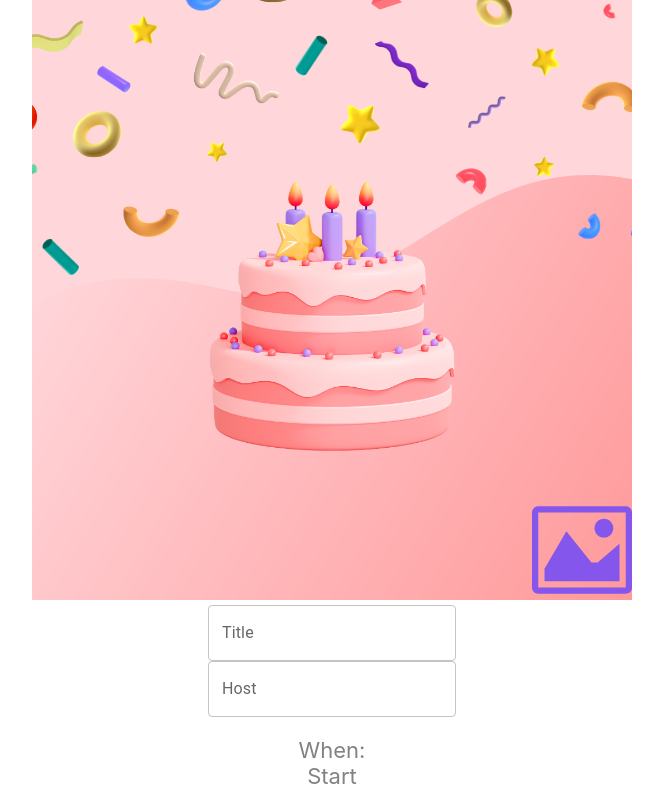
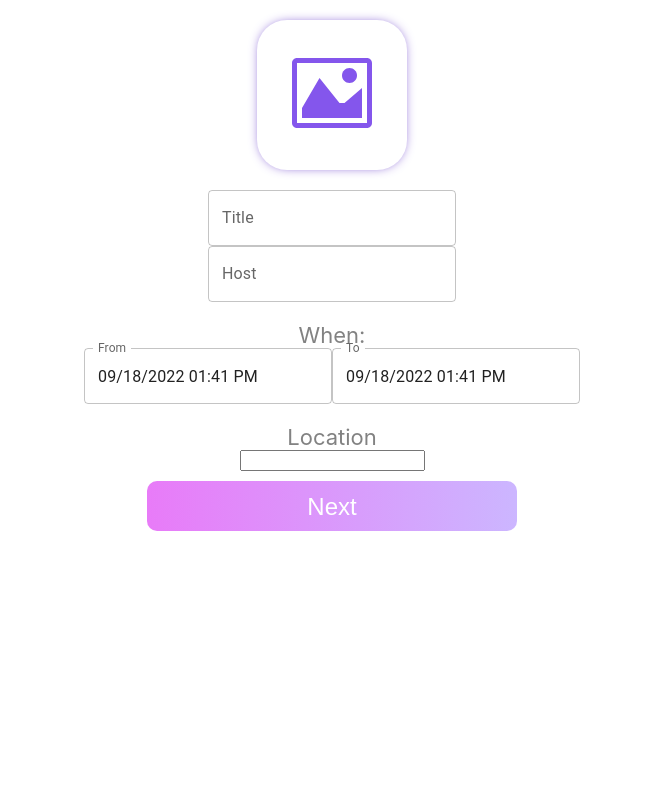
Before and after one commit to chris-gibs/envited-challenge, a React (Create React App) app: page /create in a window 1280 px wide. Shown: the top 787 px of the page, without its empty margins (308-971 px from the left). Built offline with nearby package versions, Linux system fonts and the light colour scheme.

Commit message:
New image picker icon with box shadow, guess the color

```diff
--- a/src/pages/CreateEvent/CreateEventPage.css
+++ b/src/pages/CreateEvent/CreateEventPage.css
@@ -24,14 +24,25 @@
   max-width:600px;
 }
 
-.imagePicker {
+/* .imagePicker {
 	position: absolute;
 	right: 0;
 	bottom: 0;
-}
+} */
 
 .imageContainer {
 	position: relative;
+}
+
+.boxShadow {
+	margin: 20px;
+	display: flex;
+	align-items: center;
+	justify-content: center;
+	width: 150px;
+	height: 150px;
+	border-radius: 30px;
+	box-shadow: 0px 0px 12px -4px #501FC1;
 }
 
 .eventNamelabel {
--- a/src/pages/CreateEvent/CreateEventPage.jsx
+++ b/src/pages/CreateEvent/CreateEventPage.jsx
@@ -10,15 +10,14 @@ import './CreateEventPage.css'
 import {
   Link
 } from "react-router-dom";
-import { ImCalendar, ImLocation, ImImage } from "react-icons/im";
+import { ImImage } from "react-icons/im";
 import { IconContext } from "react-icons";
-import { red } from '@mui/material/colors';
 
 const CreateEventPage = () => {
 	const [eventDetails, setEventDetails] = useState({
 		eventName: '',
 		hostName: '',
-		eventPhoto: BirthdayCake,
+		eventPhoto: null,
 		location: {
 			streetName: '',
 
@@ -26,15 +25,17 @@ const CreateEventPage = () => {
 	})
 
 	const onChangeHandler = (event) => {
+		if(event.target.files && event.target.files[0]) {
+			console.log(event.target.files)
+
+		}
 		console.log('event: ',event)
 		setEventDetails(currentState => ({...currentState, [event.target.name]: event.target.value}))
-		// if(event.target.value) imageUrl()
 	}
 
-	// const imageUrl = () => {
-	// 	URL.createObjectURL(eventDetails.eventPhoto)
-	// }
-	//onClick={goToEventPage}
+	const changeImage = (event) => {
+		URL.createObjectURL(eventDetails.eventPhoto)
+	}
 
 	const changeDateValue = (value, keyName) => {
 		setEventDetails(currentState => ({...currentState, [keyName]: value}))
@@ -43,16 +44,28 @@ const CreateEventPage = () => {
 	return (
 		<div className="container">
 			<div className="imageContainer">
-				<img src={eventDetails.eventPhoto || BirthdayCake} alt="" className="eventImage"/>
-				<label for="imgUpload" className="imagePicker">
-				<IconContext.Provider value={{ color: "#8456EC", className: "global-class-name", size: '100px'}}>
-					<div>
-						<ImImage/>
-						<input type="file" name="photo" id="imgUpload" onChange={onChangeHandler} hidden/>
-					</div>
-				</IconContext.Provider>
-					<input type="file" name="photo" id="imgUpload" onChange={onChangeHandler} hidden/>
-				</label>
+
+
+					{eventDetails.eventPhoto
+					?
+						<label for="imgUpload">
+							<img src={eventDetails.eventPhoto || BirthdayCake} alt="event" className="eventImage"/>
+						</label>
+					:
+					// <label className="imagePicker">
+					<label for="imgUpload">
+						<div className="boxShadow">
+							<IconContext.Provider value={{ color: "#8456EC", className: "global-class-name", size: '80px',}}>
+								<div>
+									<ImImage/>
+
+								</div>
+							</IconContext.Provider>
+						</div>
+						</label>
+					}
+					<input type="file" name="eventPhoto" id="imgUpload" onChange={onChangeHandler} hidden/>
+
 			</div>
 
 			<TextField name="eventName" label="Title" onChange={onChangeHandler}/>
@@ -61,21 +74,21 @@ const CreateEventPage = () => {
 
 			<div className="dates">
 				<p className="startLabel">When: </p>
-				<p className="startLabel">Start</p>
 				<LocalizationProvider dateAdapter={AdapterDayjs}>
 					<DateTimePicker
 						renderInput={(props) => <TextField {...props} />}
 						name="startDate"
+						label="From"
 						value={eventDetails.startDate}
 						onChange={value => changeDateValue(value, 'startDate')}
 					/>
 				</LocalizationProvider>
 
-				<p className="endLabel">End</p>
 				<LocalizationProvider dateAdapter={AdapterDayjs}>
 					<DateTimePicker
 						renderInput={(props) => <TextField {...props} />}
 						name="endDate"
+						label="To"
 						value={eventDetails.endDate}
 						onChange={value => changeDateValue(value, 'endDate')}
 					/>
```
